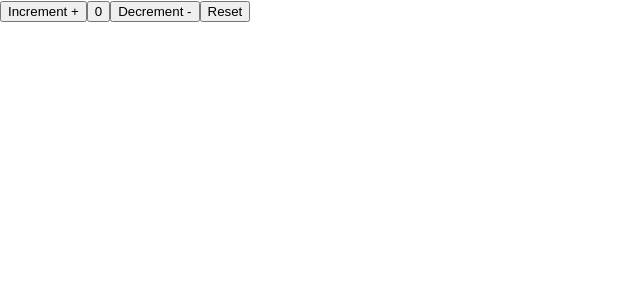
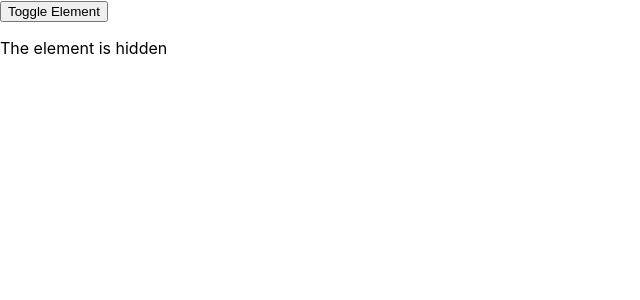
Before and after one commit to Aarti-Waghmare-React-Course/web_development1, a React (Create React App) app in the folder react-beginner-projects/: page / in a window 1280 px wide. Shown: the top 300 px of the page, without its empty margins (0-640 px from the left). Built offline with nearby package versions, Linux system fonts and the light colour scheme.

Commit message:
Toggle button with show and hide functionality implemented

```diff
--- a/react-beginner-projects/src/App.js
+++ b/react-beginner-projects/src/App.js
@@ -1,11 +1,13 @@
 import logo from './logo.svg';
 import './App.css';
 import CounterApp_01 from './components/01_usestate/CounterApp_01';
+import Toggle_02 from './components/01_usestate/Toggle_02';
 
 function App() {
   return (
     <>
-    <CounterApp_01/>
+    {/* <CounterApp_01/> */}
+    <Toggle_02/>
     </>
   );
 }
--- /dev/null
+++ b/react-beginner-projects/src/components/01_usestate/Toggle_02.jsx
@@ -0,0 +1,24 @@
+// 3. Toggle Visibility
+// Build a component with a button that shows/hides some text when clicked.
+// Concepts: useState, conditional rendering.
+
+import react from 'react';
+import {useState} from 'react';
+
+const Toggle_02 = () => {
+
+    const [isHidden,setIsHidden] = useState(true);
+
+    const ToggleVisibility = () =>{
+        setIsHidden(!isHidden);
+    };
+
+    return(
+        <div>
+            <button onClick={ToggleVisibility}>Toggle Element</button>
+            {isHidden ? <p>The element is hidden</p> : <h1>The element is visible</h1>}
+        </div>
+    );
+};
+
+export default Toggle_02;
```
